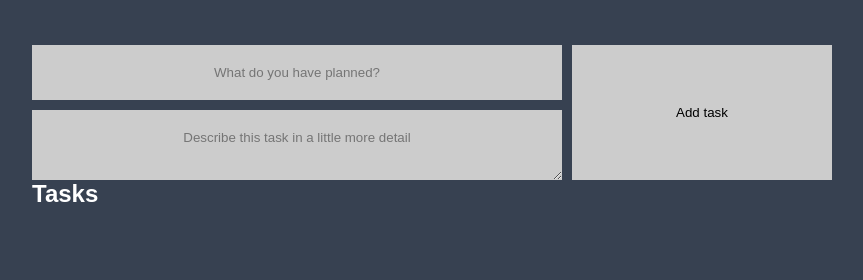
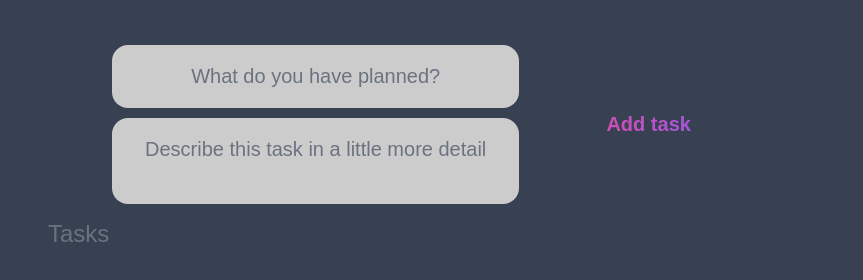
Before and after one commit to jackavryashnik/ToDo-list, a plain HTML site: page index.html in a window 1280 px wide. Shown: the part 80-360 px from the top of the page, without its empty margins (208-1071 px from the left). Drawn offline with Linux system fonts and the light colour scheme.

Commit message:
fix rewrite CSS selectors

```diff
--- a/index.html
+++ b/index.html
@@ -16,15 +16,15 @@
     <main>
         <form class="main__creating-form grid-container">
             <input type="text"
-                    class="main__creating-form__input item"
+                    class="main__creating-form__input grid-item"
                     placeholder="What do you have planned?" />
             <input
-                class="main__creating-form__submit item2"
+                class="main__creating-form__submit grid-item2"
                 type="submit"
                 value="Add task" />
             <textarea
                 placeholder="Describe this task in a little more detail"
-                class="main__creating-form__description item"></textarea>
+                class="main__creating-form__description grid-item"></textarea>
         </form>
 
         <section class="main__task-list">
--- a/style.css
+++ b/style.css
@@ -41,9 +41,10 @@ input, button, textarea {
     border: none;
     outline: none;
     background: none;
+    resize: none;
 }
 
-#new-task-input {
+.main__creating-form__input {
     flex: 1 1 0%;
     background-color: var(--darker);
     padding: 1rem;
@@ -53,12 +54,12 @@ input, button, textarea {
     font-size: 1.25rem;
 }
 
-#new-task-description::placeholder,
-#new-task-input::placeholder {
+.main__creating-form__input::placeholder,
+.main__creating-form__description::placeholder {
     color: var(--gray);
 }
 
-#new-task-description {
+.main__creating-form__description {
     flex: 1 1 0%;
     background-color: var(--darker);
     padding: 1rem;
@@ -68,7 +69,7 @@ input, button, textarea {
     font-size: 1.25rem;
 }
 
-#new-task-submit {
+.main__creating-form__submit {
     color: var(--pink);
     font-size: 1.25rem;
     font-weight: 700;
@@ -79,11 +80,11 @@ input, button, textarea {
     transition: 0.4s;
 }
 
-#new-task-submit:hover {
+.main__creating-form__submit:hover {
     opacity: 0.8;
 }
 
-#new-task-submit:active {
+.main__creating-form__submit:active {
     opacity: 0.6;
 }
 
@@ -94,23 +95,23 @@ main {
     margin: 0 auto;
 }
 
-.task-list {
+.main__task-list {
     padding: 1rem;
 }
 
-.task-list h2 {
+.main__task-list h2 {
     font-size: 1.5rem;
     font-weight: 300;
     color: var(--gray);
     margin-bottom: 1rem;
 }
 
-#tasks .task {
+.main__task-list__tasks .task {
     background-color: var(--darkest);
     border-radius: 1rem;
 }
 
-#tasks .task .text {
+.main__task-list__tasks .task .text {
     color: var(--light);
     font-size: 1.125rem;
     width: 100%;
@@ -118,8 +119,8 @@ main {
     transition: 0.4s;
 }
 
-#tasks .task .text:not(:read-only),
-#tasks .task .task-description-item:not(:read-only) {
+.main__task-list__tasks .task .text:not(:read-only),
+.main__task-list__tasks .task .task-description-item:not(:read-only) {
     color: var(--pink);
 }
 
@@ -155,16 +156,17 @@ main {
     grid-template-columns: 1fr 1fr 1fr;
     grid-template-rows: auto auto;
     grid-gap: 10px;
+    margin: auto 10%;
 }
 
-.item {
+.grid-item {
     grid-column: span 2;
     background-color: #ccc;
     padding: 20px;
     text-align: center;
 }
 
-.item2 {
+.grid-item2 {
     grid-row: span 2;
     background-color: #ccc;
     padding: 20px;
```
